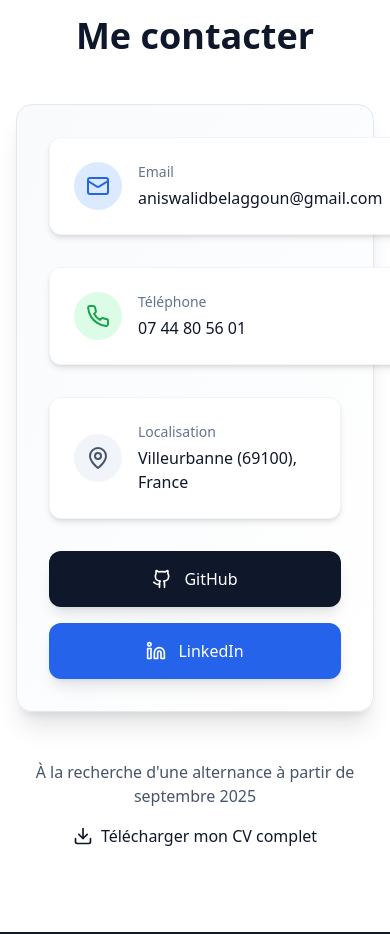
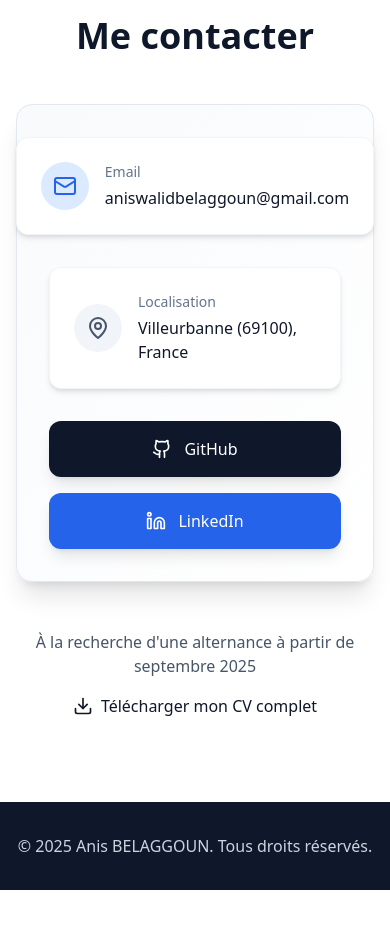
Before and after one commit to BelaggounWalid/Portfolio, a React (Vite) app: page / in a window 390 px wide. Shown: the part 7500-8434 px from the top of the page. After the commit the page ends 8390 px from the top, so only its background shows below. Built offline with nearby package versions, Linux system fonts and the light colour scheme.

Commit message:
Remove phone number from contact section

```diff
--- a/src/App.tsx
+++ b/src/App.tsx
@@ -593,7 +593,7 @@ function App() {
           <div className={`rounded-2xl shadow-xl p-8 md:p-12 border ${
             isDark ? 'bg-gray-900 border-gray-700' : 'bg-gradient-to-br from-slate-50 to-white border-slate-200'
           }`}>
-            <div className="grid md:grid-cols-2 gap-8 mb-8">
+            <div className="mb-8 flex justify-center">
               <a
                 href="mailto:aniswalidbelaggoun@gmail.com"
                 className={`flex items-center gap-4 p-6 rounded-xl shadow-md hover:shadow-lg transition-all hover:scale-105 border ${
@@ -606,21 +606,6 @@ function App() {
                 <div className="overflow-hidden">
                   <p className={`text-sm mb-1 ${isDark ? 'text-gray-400' : 'text-slate-500'}`}>Email</p>
                   <p className={`font-medium truncate ${isDark ? 'text-white' : 'text-slate-900'}`}>aniswalidbelaggoun@gmail.com</p>
-                </div>
-              </a>
-
-              <a
-                href="tel:+33744805601"
-                className={`flex items-center gap-4 p-6 rounded-xl shadow-md hover:shadow-lg transition-all hover:scale-105 border ${
-                  isDark ? 'bg-gray-800 border-gray-700' : 'bg-white border-slate-100'
-                }`}
-              >
-                <div className="w-12 h-12 bg-green-100 rounded-full flex items-center justify-center flex-shrink-0">
-                  <Phone className="text-green-600" size={24} />
-                </div>
-                <div>
-                  <p className={`text-sm mb-1 ${isDark ? 'text-gray-400' : 'text-slate-500'}`}>Téléphone</p>
-                  <p className={`font-medium ${isDark ? 'text-white' : 'text-slate-900'}`}>07 44 80 56 01</p>
                 </div>
               </a>
             </div>
```
